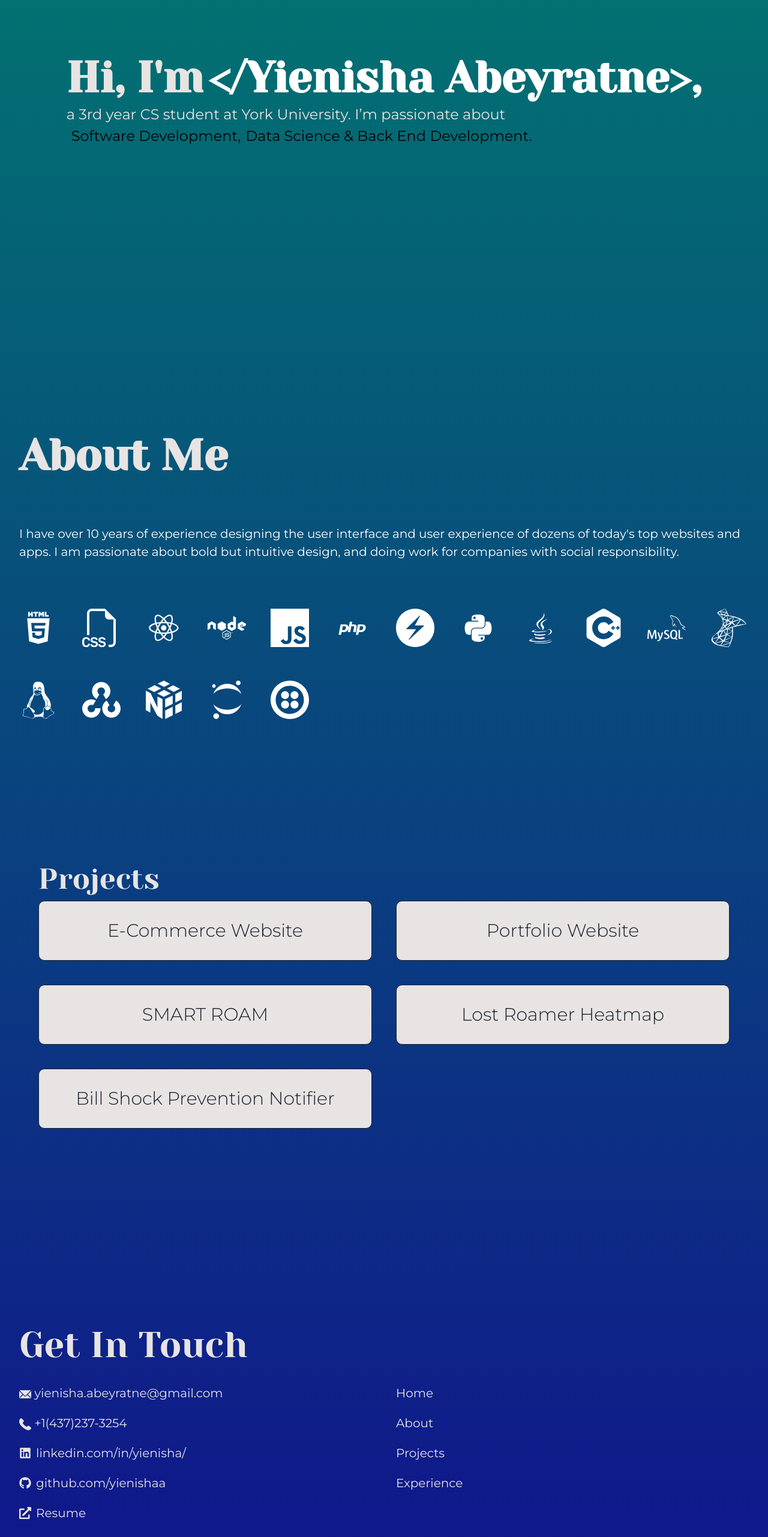
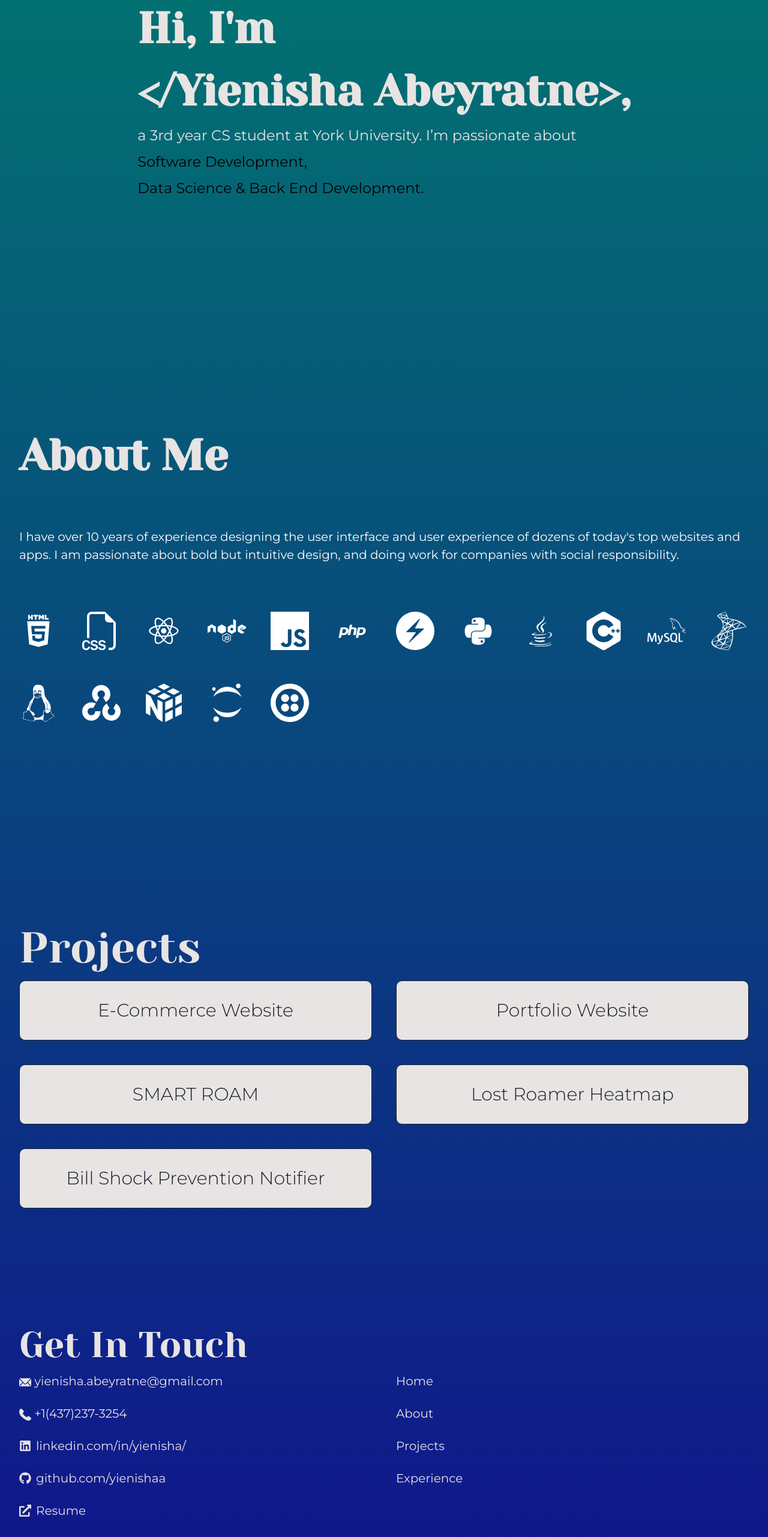
Before and after one commit to yienishaa/my-portfolio, a React (Create React App) app: page / in a window 1280 px wide. Shown: the part 234-2797 px from the top of the page at 60% size. Built offline with nearby package versions, Linux system fonts and the light colour scheme.

Commit message:
Responsive design updated

```diff
--- a/src/CustomTheme.js
+++ b/src/CustomTheme.js
@@ -13,6 +13,16 @@ import "@fontsource/montserrat/400-italic.css"; // Specify weight and style
 
 import { modalTheme } from './ModalTheme'
 
+
+// These are the default breakpoints
+const breakpoints = {
+  base: '0em', // 0px
+  sm: '30em', // ~480px. em is a relative unit and is dependant on the font-size.
+  md: '48em', // ~768px
+  lg: '62em', // ~992px
+  xl: '80em', // ~1280px
+  '2xl': '96em', // ~1536px
+}
 
 
 
@@ -41,6 +51,14 @@ const theme = extendTheme({
       800: "#343A40",
       900: "#212529",
     },
+    breakpoints: {
+      base: '0em', // 0px
+      sm: '30em', // ~480px. em is a relative unit and is dependant on the font-size.
+      md: '48em', // ~768px
+      lg: '62em', // ~992px
+      xl: '80em', // ~1280px
+      '2xl': '96em', // ~1536px
+    },
   },
 
   styles:{
--- a/src/HeadingTheme.js
+++ b/src/HeadingTheme.js
@@ -6,10 +6,16 @@ const custom = defineStyle({
     fontFamily: 'yeseva one',
     fontSize: '7xl',
 })
+const mobile = defineStyle({
+    color: 'textBrand.100',
+    fontFamily: 'yeseva one',
+    fontSize: '3xl',
+})
 
 // export the component theme
 export const headingTheme = defineStyleConfig({
     variants: {
         "custom": custom,
+        "mobile": mobile,
     },
 })
--- a/src/components/About.js
+++ b/src/components/About.js
@@ -89,7 +89,7 @@ function About(){
     const webList = webLang.map(webDevLang =>
         <Box height='80px' color='white'>
             <Tooltip label={webDevLang.skill} fontSize='md'>
-                <span><Icon as={webDevLang.brandIcon} boxSize={16}/></span>
+                <span><Icon  as={webDevLang.brandIcon} boxSize={16}/></span>
             </Tooltip>
         </Box>
     );
@@ -106,10 +106,10 @@ function About(){
         <Center height='100vh' className='about-me' >
             <Stack>
             <Container size='lg'>
-                <Heading variant='custom' >About Me</Heading>
+                <Heading variant={['mobile', 'mobile', 'custom']} >About Me</Heading>
             </Container>
             <Container size='lg'>
-                <Text  fontSize='xl' color='white'>
+                <Text  fontSize={['lg','xl']} color='white'>
                 I have over 10 years of experience designing the user interface and user experience of dozens of
                 today's top websites and apps.
                 I am passionate about bold but intuitive design, and doing work for companies with social responsibility.
@@ -117,7 +117,7 @@ function About(){
                 <Box padding='10' />
 
                 {/*<SimpleGrid columns={[2, null, 10]} spacing='40px'>{langList}</SimpleGrid>*/}
-                <SimpleGrid columns={[2, null, 12]} spacing='40px'>
+                <SimpleGrid columns={[4, null, 12]} spacing='40px'>
                     {webList}
                     {backList}
                     {dbList}
--- a/src/components/Contact.js
+++ b/src/components/Contact.js
@@ -1,4 +1,4 @@
-import {  Container, HStack,Text, Grid, Link, GridItem} from '@chakra-ui/react'
+import {  Container, HStack,Text, Grid, Link, SimpleGrid, Stack, Box} from '@chakra-ui/react'
 import "@fontsource/yeseva-one";
 
 import { PhoneIcon, EmailIcon } from '@chakra-ui/icons'
@@ -13,64 +13,55 @@ function Contact(){
 
 
     return(
-        <Container h='100vh' size='lg' color='textBrand.100'  >
-        <Grid color='textBrand.100'
-                templateColumns='repeat(2, 1fr)'
-                rowGap={5}
-                columnGap={10}>
-
-            <GridItem colSpan={2}>
+        <Container h='100vh' size={['sm','md','lg']} color='textBrand.100'  >
             <Text   fontFamily='Yeseva One' fontSize='6xl'>Get In Touch</Text>
-            </GridItem>
-
-            <GridItem>
+            <SimpleGrid columns={[1, null, 2]} spacing={10}>
+            <Stack direction={['column', 'column']} spacing='24px'>
+                <Box>
                     <Text><EmailIcon/> yienisha.abeyratne@gmail.com</Text>
-            </GridItem>
-            <GridItem>
-                    <Link href='#' isExternal>Home</Link>
-            </GridItem>
-            <GridItem>
+                </Box>
+                <Box>
                     <Text><PhoneIcon/> +1(437)237-3254</Text>
-            </GridItem>
-            <GridItem>
-                    <Link href='#' isExternal>About</Link>
-            </GridItem>
-            <GridItem>
+                </Box>
+                <Box>
                     <Link href='https://www.linkedin.com/in/yienisha/' isExternal>
                         <HStack>
                             <FaLinkedin/>
                             <Text>linkedin.com/in/yienisha/</Text>
                         </HStack>
                     </Link>
-            </GridItem>
-            <GridItem>
-                    <Link href='#' isExternal>Projects</Link>
-            </GridItem>
-            <GridItem>
+                </Box>
+                <Box>
                     <Link href='https://github.com/yienishaa/' isExternal>
                         <HStack>
                             <FaGithub/>
                             <Text>github.com/yienishaa</Text>
                         </HStack>
                     </Link>
-
-            </GridItem>
-            <GridItem>
-                    <Link href='#' isExternal>Experience</Link>
-            </GridItem>
-            <GridItem>
+                </Box>
+                <Box>
                     <Link href={resumepdf} isExternal>
                         <HStack>
                             <FaExternalLinkAlt/><Text>Resume</Text>
                         </HStack>
                     </Link>
-            </GridItem>
-
-
-
-
-
-        </Grid>
+                </Box>
+            </Stack>
+            <Stack direction={['column', 'column']} spacing='24px'>
+                <Box>
+                    <Link href='#' isExternal>Home</Link>
+                </Box>
+                <Box>
+                    <Link href='#' isExternal>About</Link>
+                </Box>
+                <Box>
+                    <Link href='#' isExternal>Projects</Link>
+                </Box>
+                <Box>
+                    <Link href='#' isExternal>Experience</Link>
+                </Box>
+            </Stack>
+            </SimpleGrid>
         </Container>
 
 
--- a/src/components/Home.js
+++ b/src/components/Home.js
@@ -1,4 +1,4 @@
-import {  Container, Center,Text, HStack, Stack, Heading} from '@chakra-ui/react'
+import {  Container, Center,Text, HStack, Stack, Heading, Box} from '@chakra-ui/react'
 import "@fontsource/yeseva-one";
 import "@fontsource/montserrat"; // Defaults to weight 400
 import { Button } from '@chakra-ui/react'
@@ -9,36 +9,19 @@ import { SkipNavLink, SkipNavContent } from '@chakra-ui/skip-nav'
 
 function Home(){
 
+    return(
+        <Center height='100vh' marginBottom={[1,1/2, 1/4,1/8]} marginLeft={[3, 3/2, 3/4, 3/8]}>
+            <Stack>
 
-    return(
+                <Heading variant={['mobile',null,'custom']}>Hi, I'm </Heading>
+                <Heading variant={['mobile',null,'custom']} color='white'>&#60;&#47;Yienisha Abeyratne&#62;,</Heading>
 
-        <Center h='100vh' >
-            <Stack direction='column' >
-            <Container size={['md', 'lg']} >
-            <HStack>
-                <Heading variant='custom' noOfLines={1} >Hi, I'm </Heading>
-                <Heading variant='custom' color='white'>&#60;&#47;Yienisha Abeyratne&#62;,</Heading>
-                </HStack>
-
-
-            <Text fontSize={['lg','xl','2xl']}  color='textBrand.100' w='100%'>a 3rd year CS student at York University. I’m passionate about</Text>
-
-
-            <Stack direction={['column', 'row']} >
-                    <Text fontSize={['lg','xl','2xl']}  color='black'></Text>
-                    <Text fontSize={['lg','xl','2xl']} color='black'>Software Development, </Text>
-
-
-            <Text fontSize={['lg','xl','2xl']} color='black'>Data Science & Back End Development.</Text>
-            </Stack>
-
-
-            </Container>
-
-
+                <Text fontSize={['xl','xl','2xl']}  color='textBrand.100' w='100%'>a 3rd year CS student at York University. I’m passionate about</Text>
+                <Text fontSize={['lg','xl','2xl']} color='black'>Software Development, </Text>
+                <Text fontSize={['lg','xl','2xl']} color='black'>Data Science & Back End Development.</Text>
 
             </Stack>
-            </Center>
+        </Center>
     );
 }
 export default Home;
--- a/src/components/Project-Description.js
+++ b/src/components/Project-Description.js
@@ -1,4 +1,4 @@
-import {  Container, Grid,GridItem,Text, Divider} from '@chakra-ui/react'
+import {  Container, SimpleGrid,GridItem,Text, Divider, Stack} from '@chakra-ui/react'
 import "@fontsource/yeseva-one";
 
 const projecttitle = ["E-Commerce Website", "Portfolio Website", "SMART ROAM", "Lost Roamer heat map", "Bill Shock Prevention Notifier"]
@@ -34,31 +34,24 @@ const status = [status_e,status_web, status_sr, status_lr, status_bs]
 function ProjectDescription({id}){
 
     return(
-        <Container size='lg'>
-            <Text fontSize='4xl' fontFamily='Yeseva One' color='textBrand.100'>{projecttitle[id]}</Text>
+        <Container size={['sm','md','lg']} color='textBrand.100'>
+            <Text fontSize={['xl','2xl','3xl']}
+                fontFamily='Yeseva One'>{projecttitle[id]}</Text>
             <Divider />
-
-            <Grid
-                //h='200px'
-                color='textBrand.100'
-                templateColumns='repeat(2, 1fr)'
-                rowGap={5}
-                columnGap={10}
-
-                >
-
-                <GridItem><b>OVERVIEW</b></GridItem>
-                <GridItem><b>STATUS</b></GridItem>
-
-                <GridItem>{overviews[id]}</GridItem>
-                <GridItem>{status[id]}</GridItem>
-
-                <GridItem colSpan={2}><b>SKILLS</b></GridItem>
-                <GridItem>{skills[id]}</GridItem>
-
-            </Grid>
-
-
+            <SimpleGrid columns={[1, null, 2]} spacing={10}>
+                <Stack direction={['column', 'column']} >
+                    <Text><b fontFamily='montserrat'>OVERVIEW</b></Text>
+                    <Text fontFamily='montserrat' fontWeight='400'>{overviews[id]}</Text>
+                </Stack>
+                <Stack direction={['column', 'column']} >
+                    <Text><b>STATUS</b></Text>
+                    <Text fontFamily='montserrat' fontWeight='400'>{status[id]}</Text>
+                </Stack>
+                <Stack direction={['column', 'column']} >
+                    <Text colSpan={2}><b>SKILLS</b></Text>
+                    <Text fontFamily='montserrat' fontWeight='400'>{skills[id]}</Text>
+                </Stack>
+            </SimpleGrid>
         </Container>
     );
 }
--- a/src/components/Projects.js
+++ b/src/components/Projects.js
@@ -52,21 +52,19 @@ function Projects(){
             id = {buttons.id}
             variant='projectButtons'
             onClick={() => openClick(buttons.id)}>
-            <Text fontSize='3xl'>{buttons.name}</Text>
+            <Text fontSize={['lg','xl','3xl']}>{buttons.name}</Text>
         </Button>
   );
 
 
 
     return(
-        <Container size='lg' h='100vh'>
-        <Center >
-            <Container  size='lg' >
 
-            <Text color='textBrand.100' fontFamily='Yeseva One' fontSize='5xl' >Projects</Text>
-                <SimpleGrid
-                    columns={2}
-                    spacing={10}
+        <Center h='100vh'>
+            <Container  size={['sm','md','lg']} marginTop={[20,20/2, 20/4,20/8]}>
+
+            <Text color='textBrand.100' fontFamily='Yeseva One' fontSize={['4xl','5xl','7xl']} >Projects</Text>
+                <SimpleGrid columns={[1, null, 2]} spacing={10}
                     //minChildWidth='100px'
                     >
 
@@ -95,7 +93,7 @@ function Projects(){
                 </SimpleGrid>
             </Container>
         </Center>
-        </Container>
+
 
     );
 }
```
Lines whose indentation alone changed are shown as unchanged.
